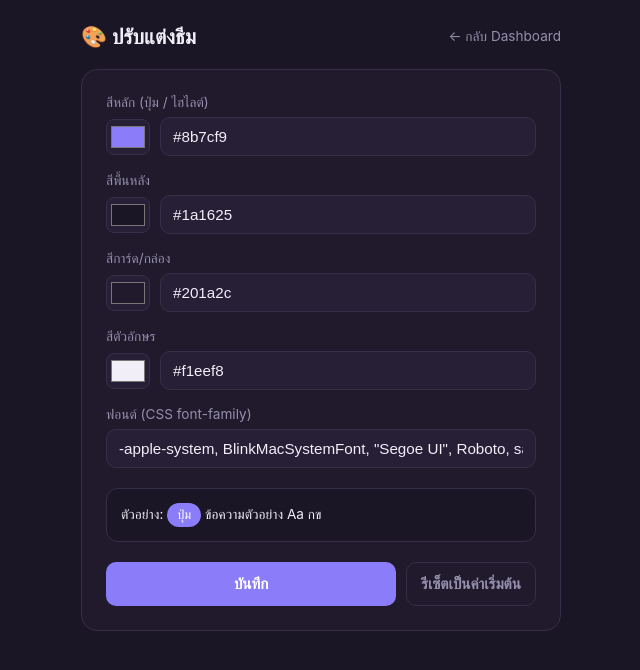
After one commit to Nichan-dev/Private-App, a Flask app: page /admin/theme in a window 1280 px wide. The commit adds this page. Shown: the top 670 px of the page, without its empty margins (319-959 px from the left). Run offline with Flask 3, Linux system fonts and the light colour scheme; the visitor is signed in with stand-in values (Sample User, id 1).

Commit message:
Add theme customization (colors + font) shared across user and admin UIs
Admin can now edit primary/background/card/text colors and the font
family from /admin/theme; a darker shade of the primary color is
derived automatically for hover states. Settings are stored in-memory
(same pattern as the rest of the app's state) and injected via Jinja
into the :root CSS variables of index.html, admin.html, and
admin_login.html, so both the chat UI and the admin UI reflect the
same theme. Inputs are validated server-side (strict #RRGGBB regex
for colors, a restricted charset for the font string) since the
values get rendered inside a <style> block.

```diff
--- a/app.py
+++ b/app.py
@@ -32,6 +32,36 @@ friend_messages_pending = {}  # code -> [{"from": code, "text": str, "time": str
 
 CODE_PATTERN = re.compile(r"^[A-Za-z0-9_-]{3,20}$")
 
+# ธีม UI (สี/ฟอนต์) ที่แอดมินปรับแต่งได้ ใช้ร่วมกันทั้งหน้าผู้ใช้และหน้าแอดมิน
+# (เก็บในหน่วยความจำเหมือน state อื่นๆ ของแอปนี้ รีสตาร์ทเซิร์ฟเวอร์แล้วจะกลับเป็นค่าเริ่มต้น)
+DEFAULT_THEME = {
+    "primary": "#8b7cf9",
+    "bg_top": "#1a1625",
+    "card": "#201a2c",
+    "text": "#f1eef8",
+    "font": '-apple-system, BlinkMacSystemFont, "Segoe UI", Roboto, sans-serif',
+}
+theme_settings = dict(DEFAULT_THEME)
+
+COLOR_PATTERN = re.compile(r"^#[0-9a-fA-F]{6}$")
+FONT_PATTERN = re.compile(r"^[A-Za-z0-9 ,\-\"']{1,120}$")
+
+
+def darken_hex(hex_color, factor=0.15):
+    r = int(hex_color[1:3], 16)
+    g = int(hex_color[3:5], 16)
+    b = int(hex_color[5:7], 16)
+    r = max(0, round(r * (1 - factor)))
+    g = max(0, round(g * (1 - factor)))
+    b = max(0, round(b * (1 - factor)))
+    return f"#{r:02x}{g:02x}{b:02x}"
+
+
+def theme_context():
+    ctx = dict(theme_settings)
+    ctx["primary_dark"] = darken_hex(theme_settings["primary"])
+    return ctx
+
 
 def gen_room_code():
     while True:
@@ -49,7 +79,7 @@ def gen_online_code():
 
 @app.route("/")
 def index():
-    return render_template("index.html")
+    return render_template("index.html", theme=theme_context())
 
 
 def admin_required(view):
@@ -70,7 +100,7 @@ def admin_login():
             session["is_admin"] = True
             return redirect(url_for("admin_dashboard"))
         error = "รหัสผ่านไม่ถูกต้อง"
-    return render_template("admin_login.html", error=error)
+    return render_template("admin_login.html", error=error, theme=theme_context())
 
 
 @app.route("/admin/logout")
@@ -99,7 +129,35 @@ def admin_dashboard():
         online_count=len(online_codes),
         room_list=room_list,
         pending_list=pending_list,
+        theme=theme_context(),
     )
+
+
+@app.route("/admin/theme", methods=["GET", "POST"])
+@admin_required
+def admin_theme():
+    error = None
+    if request.method == "POST":
+        if request.form.get("reset"):
+            theme_settings.update(DEFAULT_THEME)
+            return redirect(url_for("admin_theme"))
+
+        new_theme = {
+            "primary": request.form.get("primary", "").strip(),
+            "bg_top": request.form.get("bg_top", "").strip(),
+            "card": request.form.get("card", "").strip(),
+            "text": request.form.get("text", "").strip(),
+            "font": request.form.get("font", "").strip(),
+        }
+        if not all(COLOR_PATTERN.match(new_theme[k]) for k in ("primary", "bg_top", "card", "text")):
+            error = "รหัสสีต้องอยู่ในรูปแบบ #RRGGBB เท่านั้น"
+        elif not FONT_PATTERN.match(new_theme["font"]):
+            error = "ชื่อฟอนต์มีอักขระที่ไม่อนุญาต (ใช้ได้แค่ตัวอักษร ตัวเลข เว้นวรรค , - \" ')"
+        else:
+            theme_settings.update(new_theme)
+            return redirect(url_for("admin_theme"))
+
+    return render_template("admin_theme.html", theme=theme_context(), error=error)
 
 
 @app.route("/api/create-room", methods=["POST"])
--- /dev/null
+++ b/templates/admin_theme.html
@@ -0,0 +1,156 @@
+<!DOCTYPE html>
+<html lang="th">
+<head>
+<meta charset="UTF-8">
+<meta name="viewport" content="width=device-width, initial-scale=1">
+<title>ปรับแต่งธีม | Admin</title>
+<style>
+  :root {
+    --primary: {{ theme.primary }};
+    --bg-top: {{ theme.bg_top }};
+    --card: {{ theme.card }};
+    --text: {{ theme.text }};
+    --muted: #948fac;
+    --border: #362f47;
+    --danger: #ff6b81;
+    --field-bg: #271f36;
+  }
+  * { box-sizing: border-box; }
+  body {
+    font-family: {{ theme.font | safe }}, -apple-system, BlinkMacSystemFont, "Segoe UI", Roboto, sans-serif;
+    background: var(--bg-top);
+    color: var(--text);
+    margin: 0;
+    padding: 24px;
+  }
+  .wrap { max-width: 480px; margin: 0 auto; }
+  .top-row { display: flex; align-items: center; justify-content: space-between; margin-bottom: 20px; }
+  h1 { margin: 0; font-size: 1.3rem; }
+  a.back { color: var(--muted); font-size: 0.85rem; text-decoration: none; }
+  a.back:hover { color: var(--text); }
+  form {
+    background: var(--card);
+    border: 1px solid var(--border);
+    border-radius: 16px;
+    padding: 24px;
+    display: flex;
+    flex-direction: column;
+    gap: 16px;
+  }
+  label { display: flex; flex-direction: column; gap: 6px; font-size: 0.85rem; color: var(--muted); }
+  .color-row { display: flex; align-items: center; gap: 10px; }
+  input[type="color"] {
+    width: 44px;
+    height: 36px;
+    border: 1px solid var(--border);
+    border-radius: 8px;
+    background: var(--field-bg);
+    padding: 2px;
+    cursor: pointer;
+  }
+  input[type="text"] {
+    background: var(--field-bg);
+    border: 1px solid var(--border);
+    border-radius: 10px;
+    color: var(--text);
+    padding: 10px 12px;
+    font-size: 0.95rem;
+    flex: 1;
+  }
+  .actions { display: flex; gap: 10px; margin-top: 4px; }
+  button {
+    border: none;
+    border-radius: 10px;
+    padding: 12px 14px;
+    font-size: 0.95rem;
+    font-weight: 600;
+    cursor: pointer;
+  }
+  button.save { background: var(--primary); color: #fff; flex: 1; }
+  button.reset { background: transparent; color: var(--muted); border: 1px solid var(--border); }
+  .error { color: var(--danger); font-size: 0.85rem; margin: 0; }
+  .preview {
+    margin-top: 4px;
+    padding: 14px;
+    border-radius: 12px;
+    background: var(--bg-top);
+    border: 1px solid var(--border);
+    font-size: 0.85rem;
+  }
+  .preview .badge {
+    display: inline-block;
+    background: var(--primary);
+    color: #fff;
+    padding: 4px 10px;
+    border-radius: 999px;
+    font-size: 0.8rem;
+  }
+</style>
+</head>
+<body>
+  <div class="wrap">
+    <div class="top-row">
+      <h1>🎨 ปรับแต่งธีม</h1>
+      <a class="back" href="{{ url_for('admin_dashboard') }}">← กลับ Dashboard</a>
+    </div>
+
+    <form method="post">
+      {% if error %}<p class="error">{{ error }}</p>{% endif %}
+
+      <label>
+        สีหลัก (ปุ่ม / ไฮไลต์)
+        <div class="color-row">
+          <input type="color" name="primary" value="{{ theme.primary }}">
+          <input type="text" value="{{ theme.primary }}" readonly>
+        </div>
+      </label>
+
+      <label>
+        สีพื้นหลัง
+        <div class="color-row">
+          <input type="color" name="bg_top" value="{{ theme.bg_top }}">
+          <input type="text" value="{{ theme.bg_top }}" readonly>
+        </div>
+      </label>
+
+      <label>
+        สีการ์ด/กล่อง
+        <div class="color-row">
+          <input type="color" name="card" value="{{ theme.card }}">
+          <input type="text" value="{{ theme.card }}" readonly>
+        </div>
+      </label>
+
+      <label>
+        สีตัวอักษร
+        <div class="color-row">
+          <input type="color" name="text" value="{{ theme.text }}">
+          <input type="text" value="{{ theme.text }}" readonly>
+        </div>
+      </label>
+
+      <label>
+        ฟอนต์ (CSS font-family)
+        <input type="text" name="font" value="{{ theme.font }}" maxlength="120">
+      </label>
+
+      <div class="preview">
+        ตัวอย่าง: <span class="badge">ปุ่ม</span> ข้อความตัวอย่าง Aa กข
+      </div>
+
+      <div class="actions">
+        <button class="save" type="submit">บันทึก</button>
+        <button class="reset" type="submit" name="reset" value="1">รีเซ็ตเป็นค่าเริ่มต้น</button>
+      </div>
+    </form>
+  </div>
+
+  <script>
+    // sync color picker กับช่องข้อความข้าง ๆ ให้เห็นโค้ดสีตามที่เลือก
+    document.querySelectorAll('input[type="color"]').forEach((picker) => {
+      const textInput = picker.nextElementSibling;
+      picker.addEventListener("input", () => { textInput.value = picker.value; });
+    });
+  </script>
+</body>
+</html>
```
Also changed, not shown: templates/admin.html (+10 -6 lines), templates/admin_login.html (+5 -5 lines), templates/index.html (+6 -6 lines).
